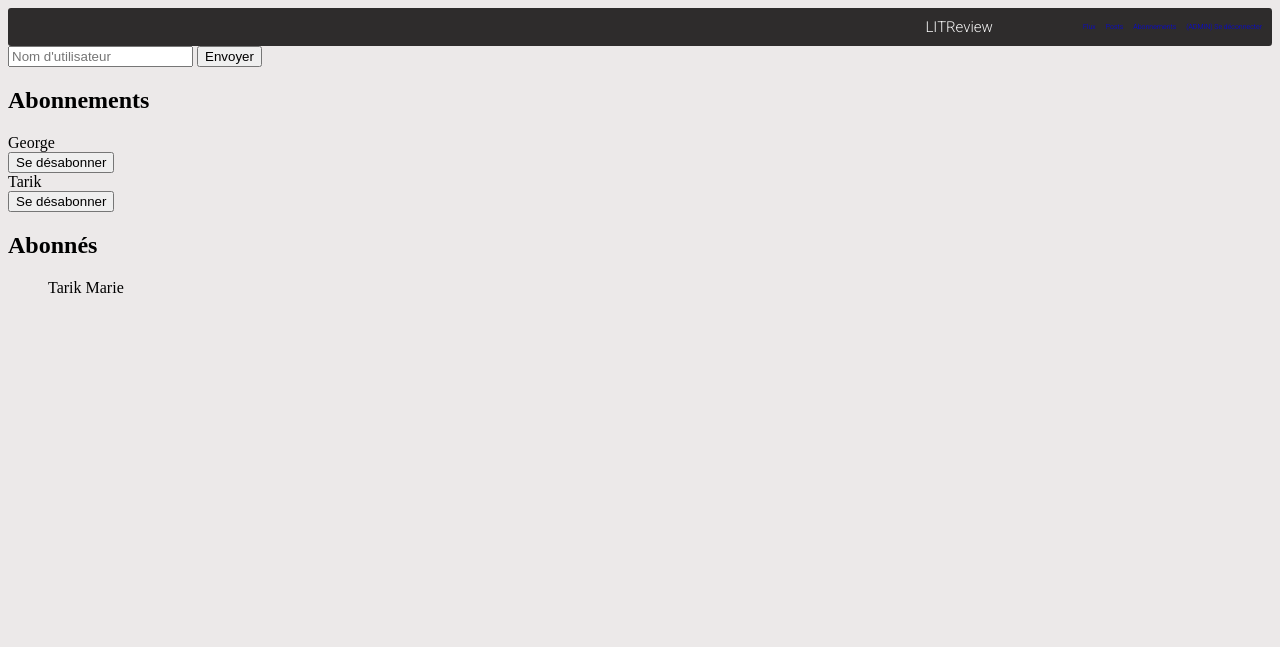
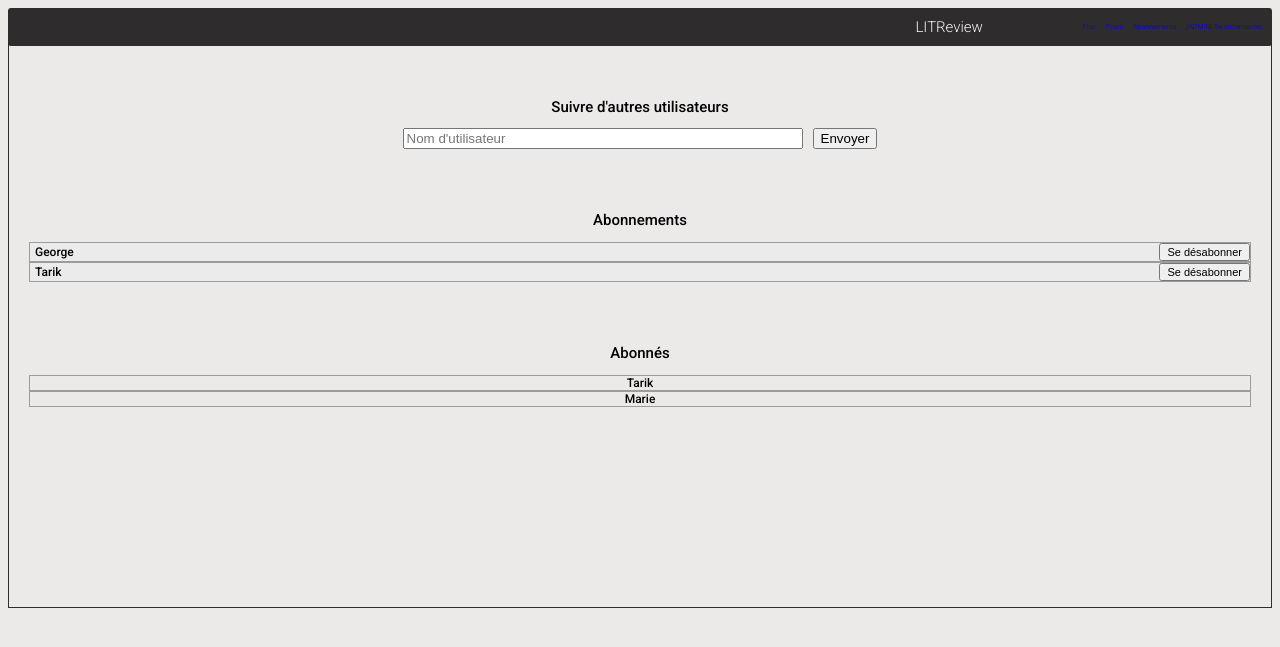
Before and after one commit to TrkSdi/P09_OC_LITReview_Django, a Django app: page /follow-page/ in a window 1280 px wide. Shown: the top 647 px of the page. Run offline with Django 4.2, Linux system fonts and the light colour scheme; a user stored in the database is signed in; data comes from the database, SQL or seed files in the repository; both versions use the stored data as it was after the commit.

Commit message:
css follows

```diff
--- a/src/login/templates/login/base.html
+++ b/src/login/templates/login/base.html
@@ -1,9 +1,14 @@
+{% load static %}
 <!DOCTYPE html>
 <html lang="fr">
 <head>
     <meta charset="UTF-8">
     <meta http-equiv="X-UA-Compatible" content="IE=edge">
     <meta name="viewport" content="width=device-width, initial-scale=1.0">
+    <link rel="stylesheet" href="{% static 'css/base-login.css' %}">
+    <link rel="preconnect" href="https://fonts.googleapis.com">
+    <link rel="preconnect" href="https://fonts.gstatic.com" crossorigin>
+    <link href="https://fonts.googleapis.com/css2?family=Roboto:ital,wght@0,300;0,500;1,100;1,500&display=swap" rel="stylesheet">
     {% block title %}{% endblock %}
 </head>
 <body>
--- a/src/website/static/css/base.css
+++ b/src/website/static/css/base_wb.css
@@ -1,5 +1,6 @@
 body {
     background-color: rgb(236, 233, 233);
+    font-family: 'Roboto', sans-serif;
 }
 
 .container h1 {
@@ -12,18 +13,18 @@ body {
     font-size: 7px;
 }
 
-a:link {
+.nav-menu a:link {
     text-decoration: none;
   }
 
-a:visited {
+  .nav-menu a:visited {
     color: whitesmoke;
     }
 
 .nav-menu {
     display: flex;
     flex-direction: row;
-    margin-left: 50px;
+    margin-left: 60px;
     justify-content: space-between;
 }
 
@@ -33,7 +34,6 @@ a:visited {
 
 .container {
     width: auto;
-    font-family: 'Roboto', sans-serif;
     color : whitesmoke;
     border-radius: 3px;
     background-color: rgb(46, 44, 44);
--- /dev/null
+++ b/src/website/static/css/follows.css
@@ -0,0 +1,57 @@
+h2 {
+    font-weight: 500;
+    font-size: 15px;
+    text-align: center;
+    padding-top: 50px;
+
+}
+
+section{
+    margin-top: -12px;
+    border: 1px solid rgb(46, 44, 44);
+    padding-bottom: 200px;
+}
+
+.search {
+    display: flex;
+    flex-direction: row;
+    justify-content: center;
+}
+
+.follow, .followers {
+    display: flex;
+    flex-direction: column;
+    margin-left: 20px;
+    margin-right: 20px;
+}
+
+.search-btn {
+    margin-left: 10px;
+}
+
+.search-bar {
+    width: 400px;
+}
+
+.name-button {
+    font-size: 12px;
+    display: flex;
+    flex-direction: row;
+    justify-content: space-between;
+    align-items: center;
+    padding-left: 5px;
+    border: 0.5px solid rgb(156, 156, 156);
+    background-color: rgb(235, 235, 235);
+
+
+}
+
+.unfollow-btn {
+    font-size: 11px;
+}
+
+.followers-name {
+    border: 0.5px solid rgb(156, 156, 156);
+    font-size: 12px;
+    text-align: center;
+}
--- a/src/website/templates/base.html
+++ b/src/website/templates/base.html
@@ -6,7 +6,7 @@
     <meta charset="UTF-8">
     <meta http-equiv="X-UA-Compatible" content="IE=edge">
     <meta name="viewport" content="width=device-width, initial-scale=1.0">
-    <link rel="stylesheet" href="{% static 'css/base.css' %}">
+    <link rel="stylesheet" href="{% static 'css/base_wb.css' %}">
     <link rel="preconnect" href="https://fonts.googleapis.com">
     <link rel="preconnect" href="https://fonts.gstatic.com" crossorigin>
     <link href="https://fonts.googleapis.com/css2?family=Roboto:ital,wght@0,300;0,500;1,100;1,500&display=swap" rel="stylesheet">
--- a/src/website/templates/follow.html
+++ b/src/website/templates/follow.html
@@ -1,46 +1,53 @@
 {% extends 'base.html'%}
+{% load static %}
 
 {% block title %}<title>Onglet d'abonnements</title>{% endblock %}
 
 
 {% block content %}
+<link rel="stylesheet" href="{% static 'css/follows.css' %}">
+    <div class="follow-container">
         <section>
+            <h2>Suivre d'autres utilisateurs</h2>
                 <div id="search-follower">
-        <form method="POST" action="{% url 'follow-page' %}">
+                    <form class="search" method="POST" action="{% url 'follow-page' %}">
                         {% csrf_token %}
-            <input type="search" name="search" placeholder="Nom d'utilisateur">
-            <button type="submit">Envoyer</button>
+                        <input class="search-bar" type="search" name="search" placeholder="Nom d'utilisateur">
+                        <button class="search-btn" type="submit">Envoyer</button>
                     </form>
                 </div>
 
-    <div id="following">
+
             <h2>Abonnements</h2>
+                <div id="following" class="follow">
                 {% for follow in follows %}
+                    <div class="name-button">
+                        <div class="followed-name">
                             {{ follow.username }}
+                        </div>
                         <form method="POST" action="{% url 'follow-page-unfollow'%}">
                             {% csrf_token %}
                             <input hidden type="text" value="{{ follow.id }}" name="followed_id">
-                <button type="submit" name="Unfollow">Se désabonner</button>
+                            <button class="unfollow-btn" type="submit" name="Unfollow">Se désabonner</button>
                         </form>
+                    </div>
                 {% endfor %}
 
                 {% for msg in messages %}
                     {{ msg }}
                     {% endfor %}
-
                 </div>
 
-    <div id="followers">
-        <h1>Abonnés</h1>
-        <table>
-            <ul>
+            <h2>Abonnés</h2>
+                <div id="followers" class="followers">
                     {% for follow in followed_by %}
+                        <div class="followers-name">
                             {{ follow.username }}
+                        </div>
                     {% endfor %}
-            </ul>
-        </table>
+                </div>
+        </section>
     </div>
 
 
-</section>
 {% endblock %}
```
Also changed, not shown: src/login/static/css/base-login.css (added, +20 -0 lines), src/db.sqlite3, src/website/static/css/feed.css (deleted). Lines whose indentation alone changed are shown as unchanged.
